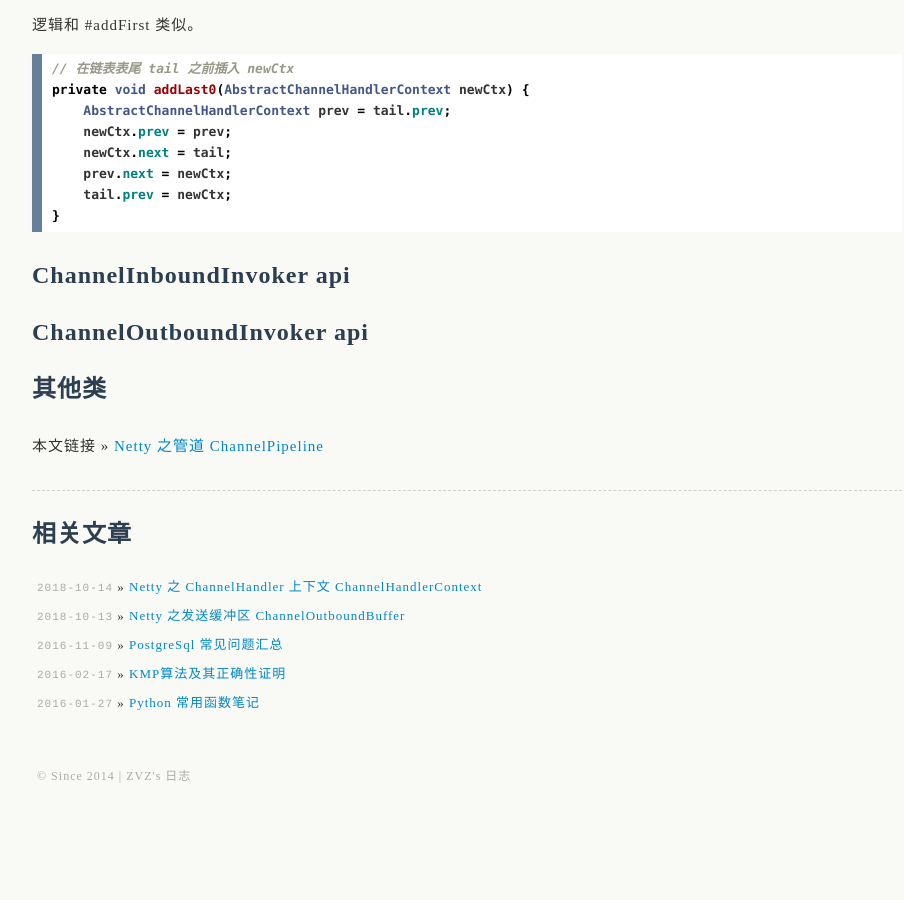
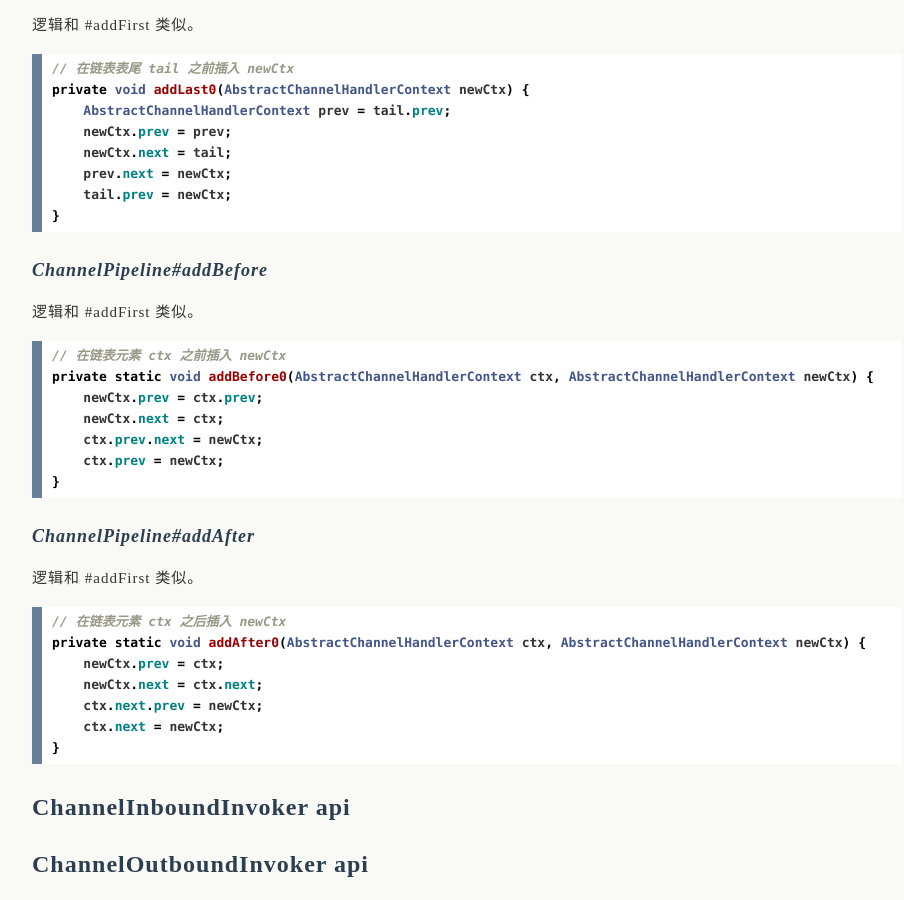
Before and after one commit to uxgnoz/uxgnoz.github.com, a Jekyll site: the page built from _posts/2018-10-20-netty-ChannelPipeline.md, in a window 1280 px wide and 900 px high, scrolled down 5078 px. Shown: the whole window, without its empty margins (173-1077 px from the left). Built offline with Jekyll 4.4.1, drawn with Linux system fonts in a browser that asks for light colours; comment, search, counter and statistics services are not loaded; before the commit the page ends 5883 px from its top, so only the background shows below that.

Commit message:
_posts/2018-10-20-netty-ChannelPipeline.md

```diff
--- a/_posts/2018-10-20-netty-ChannelPipeline.md
+++ b/_posts/2018-10-20-netty-ChannelPipeline.md
@@ -253,6 +253,34 @@ private void addLast0(AbstractChannelHandlerContext newCtx) {
 }
 {% endhighlight %}
 
+### ChannelPipeline#addBefore
+
+逻辑和 #addFirst 类似。
+
+{% highlight java %}
+// 在链表元素 ctx 之前插入 newCtx
+private static void addBefore0(AbstractChannelHandlerContext ctx, AbstractChannelHandlerContext newCtx) {
+    newCtx.prev = ctx.prev;
+    newCtx.next = ctx;
+    ctx.prev.next = newCtx;
+    ctx.prev = newCtx;
+}
+{% endhighlight %}
+
+### ChannelPipeline#addAfter
+
+逻辑和 #addFirst 类似。
+
+{% highlight java %}
+// 在链表元素 ctx 之后插入 newCtx
+private static void addAfter0(AbstractChannelHandlerContext ctx, AbstractChannelHandlerContext newCtx) {
+    newCtx.prev = ctx;
+    newCtx.next = ctx.next;
+    ctx.next.prev = newCtx;
+    ctx.next = newCtx;
+}
+{% endhighlight %}
+
 ## ChannelInboundInvoker api
 
 ## ChannelOutboundInvoker api
```
